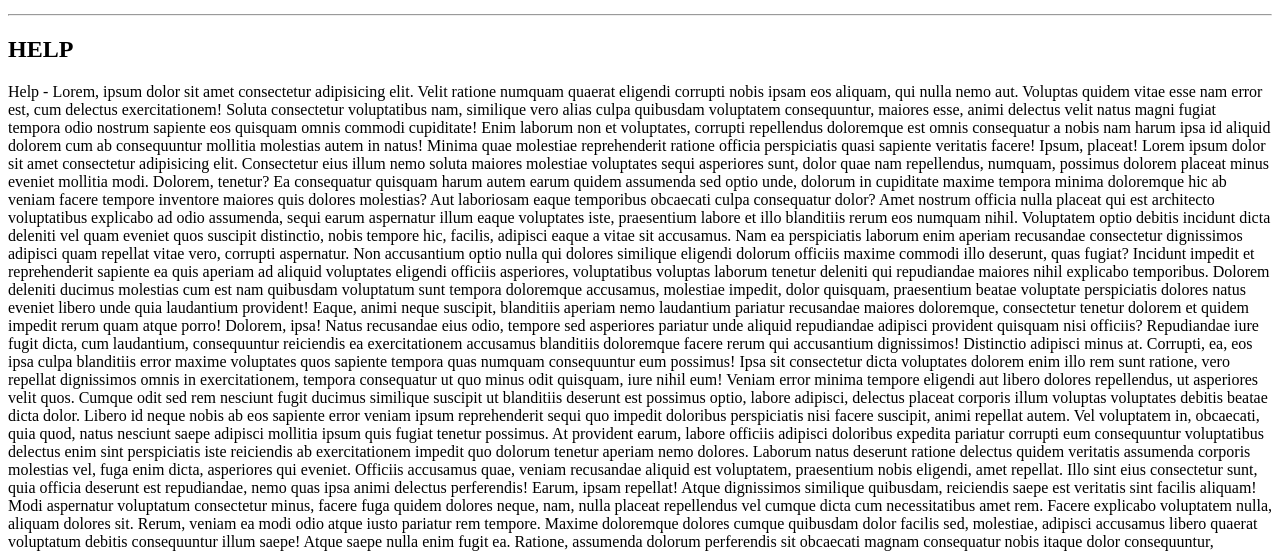
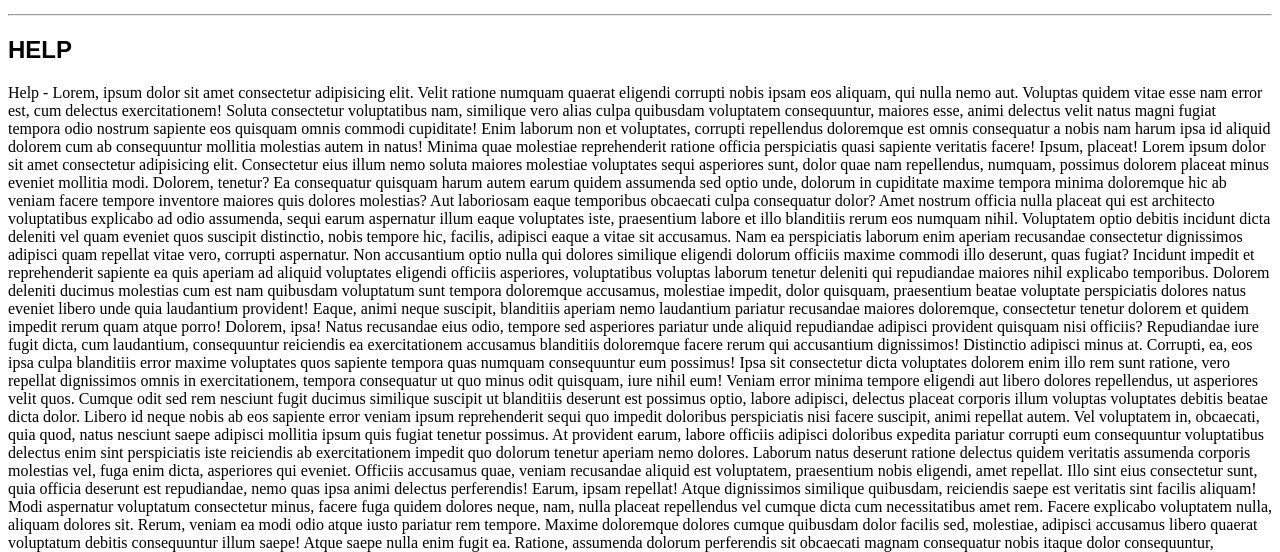
Before and after one commit to JulioSamuelOliveira/projeto-inicial, a plain HTML site: page index.html in a window 1280 px wide. Shown: the part 231-783 px from the top of the page. Drawn offline with Linux system fonts and the light colour scheme.

```diff
--- a/style.css
+++ b/style.css
@@ -1,3 +1,7 @@
 header{
     background-color: #000fff;
 }
+
+h1,h2{
+    font-family: sans-serif;
+}
```
